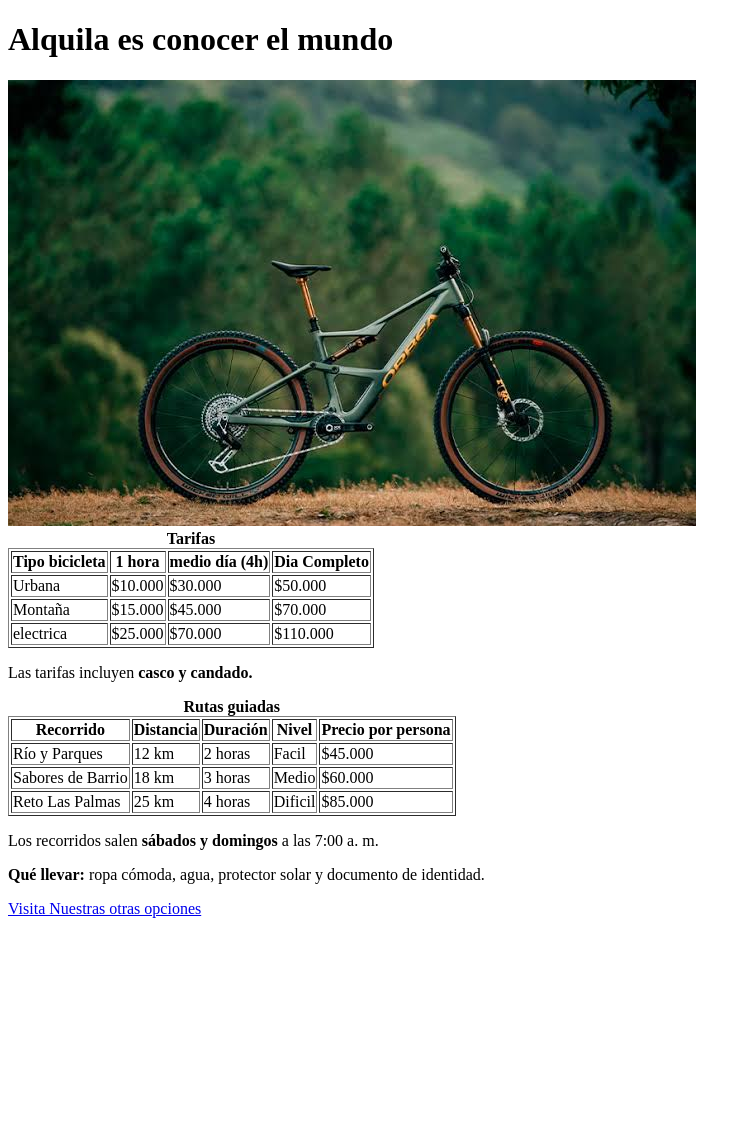
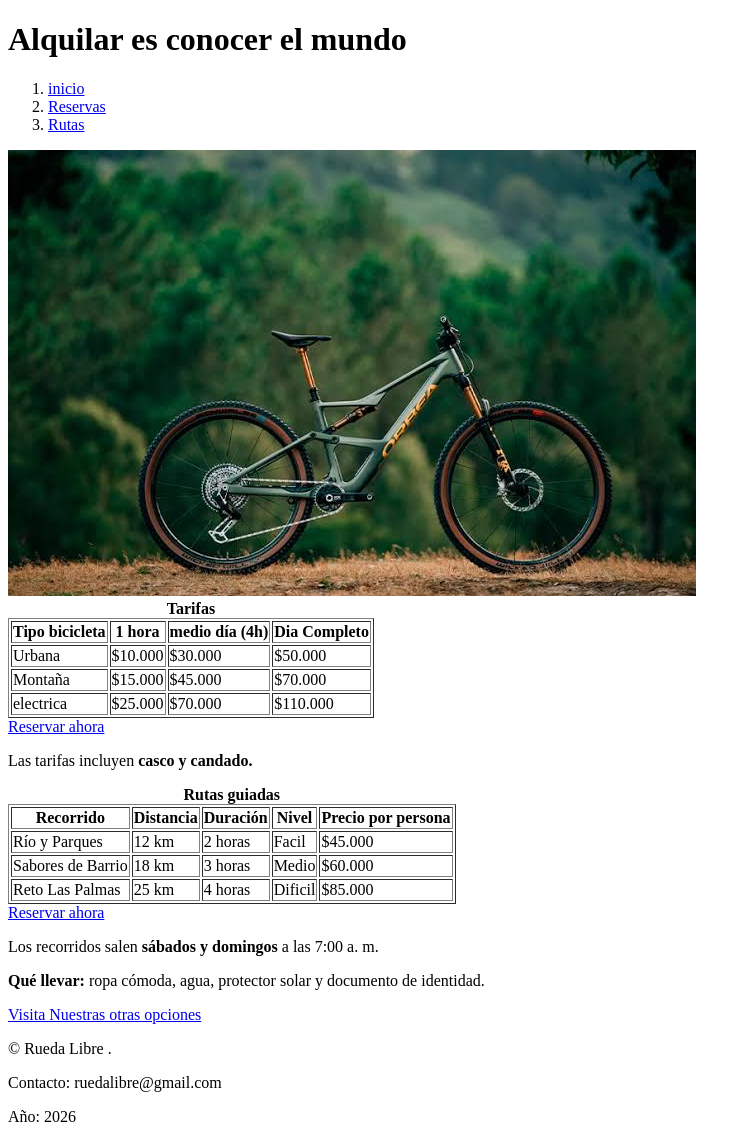
Before and after one commit to Juan-Orozco/Rueda_Libre, a plain HTML site: page Paginas/Tarifas.html in a window 1280 px wide. Shown: the whole page, without its empty margins (0-751 px from the left). Before the commit the page ends 934 px from the top, so only its background shows below. Drawn offline with Linux system fonts and the light colour scheme.

Commit message:
versión como v0.1.

```diff
--- a/Paginas/Tarifas.html
+++ b/Paginas/Tarifas.html
@@ -7,8 +7,12 @@
 
     </head>
     <body>
-        <h1> Alquila es conocer el mundo</h1>
-
+        <h1> Alquilar es conocer el mundo</h1>
+        <ol>
+            <li> <a href="../index.html">inicio </a></li>
+            <li> <a href="Reservas.html">Reservas </a></li>
+            <li> <a href="Tarifas.html#RutasGuiadas">Rutas </a></li>
+        </ol>
 
         <img src="../img/images.jpg" alt="Logo" widt="200">
 
@@ -29,11 +33,12 @@
                 <tr scope="row"><td>electrica</td><td>$25.000</td><td>$70.000</td><td>$110.000</td></tr>
             </tbody>
         </table>
+        <a href="Reservas.html">Reservar ahora</a>
         <p>         </p>
         <p>Las tarifas incluyen<strong> casco y candado.</strong> </p>
         <p>             </p>
         <table border="1" >
-            <caption><strong>Rutas guiadas</strong></caption>
+            <caption ><strong>Rutas guiadas</strong></caption>
             <thead>
                 <tr>
                     <th scope="col"> Recorrido</th>
@@ -49,10 +54,17 @@
                 <tr scope="row"><td>Reto Las Palmas</td><td>25 km</td><td>4 horas</td><td>Dificil</td><td>$85.000</td></tr>
             </tbody>
         </table>
+        <a href="Reservas.html">Reservar ahora</a>
         <p>         </p>
         <p>Los recorridos salen <strong>sábados y domingos </strong>a las 7:00 a. m.  </p>
-        <p><strong>Qué llevar: </strong> ropa cómoda, agua, protector solar y documento de identidad.</p>
+        <p id="RutasGuiadas"><strong>Qué llevar: </strong> ropa cómoda, agua, protector solar y documento de identidad.</p>
 
-        <p><a href="../index.html">Visita Nuestras otras opciones</a></p>
+        <a href="../index.html">Visita Nuestras otras opciones</a>
+
+        <footer>
+         <p>&copy; Rueda Libre .</p>
+         <p>Contacto: ruedalibre@gmail.com</p>
+         <p>Año: 2026</p>
+        </footer>
     </body>
     </html>
```
Also changed, not shown: Paginas/Reservas.html (added, +38 -0 lines), index.html (+13 -1 lines), Bitacora.txt.
